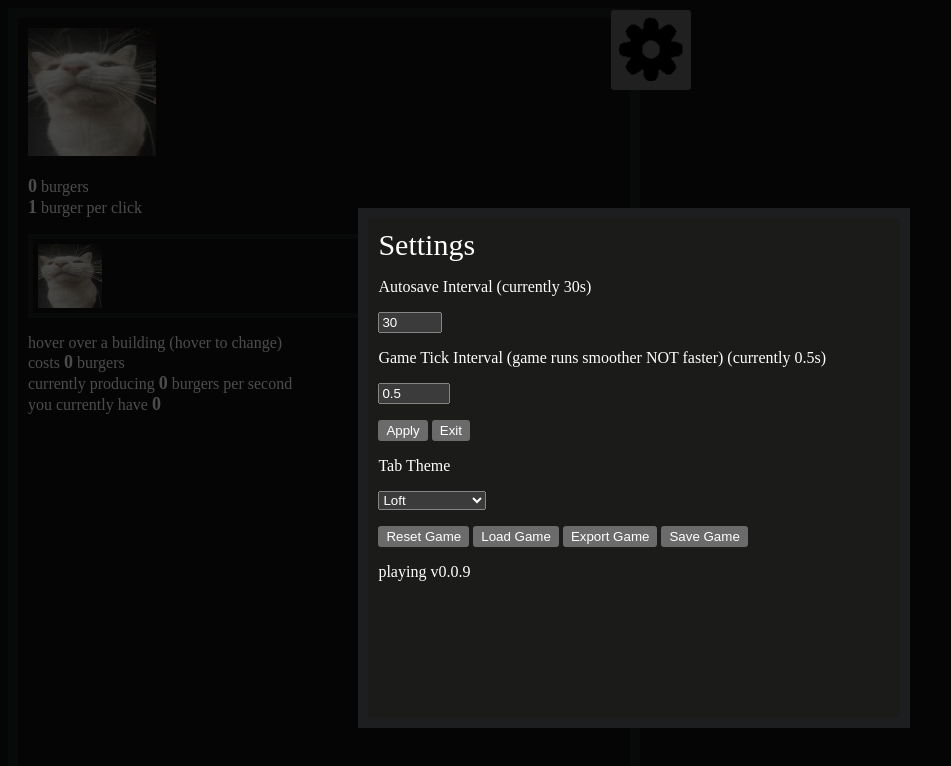
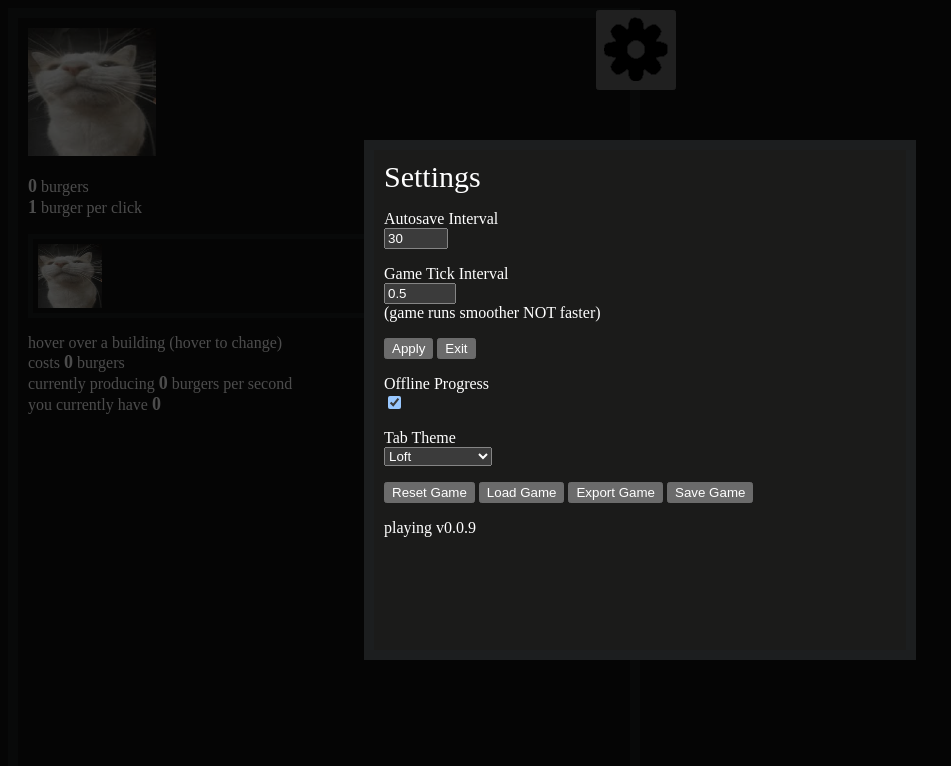
Before and after one commit to acompleteidiot/loft-clicker-2, a plain HTML site: page docs/index.html in a window 1280 px wide. Both pictures are taken after a click on the button 650 px from the left and 50 px from the top of the page. Shown: the whole page, without its empty margins (0-951 px from the left). Drawn offline with nearby package versions, Linux system fonts and the light colour scheme.

Commit message:
offline progress also some styling changes

```diff
--- a/docs/index.html
+++ b/docs/index.html
@@ -42,10 +42,19 @@
         </button>
       </div>
       <p>
-        <span id="burger" class="importantText">0</span> burger<span id="burgerCountPlural">s</span> <br />
-        <span id="burgerpClick" class="importantText">0</span> burger<span id="burgerPerClickPlural">s</span> per click
+        <span id="burger" class="importantText">0</span> burger<span
+          id="burgerCountPlural"
+          >s</span
+        >
+        <br />
+        <span id="burgerpClick" class="importantText">0</span> burger<span
+          id="burgerPerClickPlural"
+          >s</span
+        >
+        per click
         <span id="burgerPerSecond" style="display: none"
-          ><br /><span id="burgerPerSecNum" class="importantText">0</span> burger<span id="burgerPerSecPlural">s</span> per second</span
+          ><br /><span id="burgerPerSecNum" class="importantText">0</span>
+          burger<span id="burgerPerSecPlural">s</span> per second</span
         >
       </p>
       <div id="loftBuildings" class="scrollingBox">
@@ -62,7 +71,7 @@
           onclick="buyBuilding(1, 3)"
           class="imgButton scroll-item"
           onmouseenter="hoverBuilding(1, 3)"
-          style="display:none"
+          style="display: none"
         >
           <img src="img/loftCookIcon.png?raw=true" />
         </button>
@@ -71,7 +80,12 @@
         <p>
           <span>hover over a building</span> (hover to change) <br />
           costs <b><span class="importantText">0</span></b> burgers <br />
-          currently producing <b><span class="importantText">0</span></b> burger<span id="burgerHoverPlural">s</span> per second <br />
+          currently producing
+          <b><span class="importantText">0</span></b> burger<span
+            id="burgerHoverPlural"
+            >s</span
+          >
+          per second <br />
           you currently have <b><span class="importantText">0</span></b>
         </p>
       </div>
@@ -137,30 +151,52 @@
     <div id="settingsContent">
       <h style="font-size: 30px">Settings</h>
       <br />
-      <p>
-        Autosave Interval (currently
-        <span id="currentAutosaveInterval">30</span>s)
-      </p>
-      <input type="number" id="autosaveIntervalInput" value="30" min="1" max="180">
-      <p>
-        Game Tick Interval (game runs smoother NOT faster) (currently
-        <span id="currentUpdateInterval">0.5</span>s)
-      </p>
-      <input type="number" id="updateIntervalInput" value="0.5" min="0.01" max="5" step="0.1">
+      <p></p>
+      <label>
+        Autosave Interval <br />
+        <input
+          type="number"
+          id="autosaveIntervalInput"
+          value="30"
+          min="1"
+          max="180"
+        />
+      </label>
+      <p></p>
+      <label>
+        Game Tick Interval <br />
+        <input
+          type="number"
+          id="updateIntervalInput"
+          value="0.5"
+          min="0.01"
+          max="5"
+          step="0.1"
+        />
+        <br />
+        (game runs smoother NOT faster)
+      </label>
       <p></p>
       <div position="fixed; left: 0; bottom: 0">
         <button id="applySettings" onclick="applySettings()">Apply</button>
         <button onclick="settings()">Exit</button>
       </div>
       <p></p>
-      <p>Tab Theme</p>
-      <select name="Tab Theme" id="settingsTabThemeSelect">
-        <option value="loft">Loft</option>
-        <option value="woft" style="display:none;">Woft</option>
-        <option value="announcer" style="display:none;">Announcersoft</option>
-        <option value="soft" style="display:none;">Soft</option>
-        <option value="bird" style="display:none;">Daily Bird</option>
-      </select>
+      <label>
+        Offline Progress <br />
+        <input type="checkbox" id="offlineProgressCheckbox" />
+      </label>
+      <p></p>
+      <label
+        >Tab Theme <br>
+        <select name="Tab Theme" id="settingsTabThemeSelect">
+          <option value="loft">Loft</option>
+          <option value="woft" style="display: none">Woft</option>
+          <option value="announcer" style="display: none">Announcersoft</option>
+          <option value="soft" style="display: none">Soft</option>
+          <option value="bird" style="display: none">Daily Bird</option>
+        </select>
+      </label>
       <p></p>
       <button id="resetButton" onclick="resetButton()">Reset Game</button>
       <button id="loadButton" onclick="loadFromString()">Load Game</button>
--- a/docs/scripts/script.js
+++ b/docs/scripts/script.js
@@ -26,6 +26,7 @@ function reset() {
       autosave: true,
       autosaveInterval: new Decimal(30),
       updateInterval: new Decimal(0.5),
+      offlineProgress: true,
     },
     Buildings: {
       loftPet: {
@@ -60,6 +61,7 @@ function reset() {
     woftPower: new Decimal(1),
     woftUnlock: false,
     unlockedBuildings: ["loftPet"],
+    timeSaved: Date.now(),
   };
 }
 
@@ -77,6 +79,7 @@ function resetButton() {
 }
 
 function save() {
+  game.timeSaved = Date.now();
   localStorage.setItem("loftclickersave", JSON.stringify(game));
 }
 
@@ -93,6 +96,15 @@ function load() {
     game.Settings.updateInterval;
   document.getElementById("autosaveIntervalInput").value =
     game.Settings.autosaveInterval;
+  document.getElementById("offlineProgressCheckbox").checked =
+    game.Settings.offlineProgress;
+  if (game.Settings.offlineProgress && game.timeSaved) {
+    const balancedTime =
+      (Date.now() - game.timeSaved) * game.Settings.updateInterval;
+    if (balancedTime > 0) {
+      updateCurrency(balancedTime);
+    }
+  }
 }
 
 function loadFromString() {
@@ -190,8 +202,8 @@ function woftPowerCalc() {
   return production.mul(productionMult).pow(productionExp);
 }
 
-function updateCurrency() {
-  timescale = 1 / game.Settings.updateInterval;
+function updateCurrency(timePerUpdate) {
+  timescale = 1 / timePerUpdate;
 
   // increase loft stuff
 
@@ -280,11 +292,16 @@ function updateVisual() {
     document.getElementById("burgerPerSecPlural").style.display = "none";
   }
 
-  if (game.Buildings.loftPet.owned.gte(10) && !game.unlockedBuildings.includes("loftChef")) {
-    game.unlockedBuildings.push("loftChef")
+  if (
+    game.Buildings.loftPet.owned.gte(10) &&
+    !game.unlockedBuildings.includes("loftChef")
+  ) {
+    game.unlockedBuildings.push("loftChef");
   }
 
-  const loftBuildings = document.getElementById("loftBuildings").getElementsByTagName("button")
+  const loftBuildings = document
+    .getElementById("loftBuildings")
+    .getElementsByTagName("button");
   for (let option = 0; option < loftBuildings.length; option++) {
     if (game.unlockedBuildings.includes(loftBuildings[option].id)) {
       loftBuildings[option].style.display = "block";
@@ -331,14 +348,6 @@ function updateVisual() {
   }
 
   // settings
-  if (document.getElementById("settingsContainer").style.display === "block") {
-    document.getElementById("currentAutosaveInterval").textContent = Number(
-      game.Settings.autosaveInterval,
-    ).toLocaleString();
-    document.getElementById("currentUpdateInterval").textContent = Number(
-      game.Settings.updateInterval,
-    ).toLocaleString();
-  }
   if (
     game.burger.gte(1000) &&
     !game.Visual.unlockedTabThemes.includes("soft")
@@ -370,7 +379,7 @@ function updateVisual() {
 }
 
 function updateLarge() {
-  updateCurrency();
+  updateCurrency(game.Settings.updateInterval);
   updateVisual();
 }
 
@@ -496,3 +505,11 @@ themeSelect.addEventListener("change", (event) => {
   document.title = titleKeyMapHeaderStyle[selectedValue];
   game.Visual.currentTabTheme = selectedValue;
 });
+
+document
+  .getElementById("offlineProgressCheckbox")
+  .addEventListener("change", (event) => {
+    game.Settings.offlineProgress = document.getElementById(
+      "offlineProgressCheckbox",
+    ).checked;
+  });
--- a/docs/style.css
+++ b/docs/style.css
@@ -41,15 +41,15 @@ Retrieved 2026-09-04, License - CC BY-SA 3.0
 */
 
 #settingsContainer {
-    position: absolute;
-    top: 50%;
-    left: 50%;
-    margin-top: -15%;
-    margin-left: -22%;
+    position: fixed;
+    inset: 0;
+    margin: auto;
+
     width: 40vw;
     height: 60vh;
     background-color: #1b1b1a;
 }
+
 
 .scrollingBox {
   overflow-x: auto;
@@ -80,7 +80,7 @@ Retrieved 2026-09-04, License - CC BY-SA 3.0
   top: 10px;
   width: 80px;
   height: 80px;
-  left: 47.7%;
+  left: calc(50% - 44px);
 }
 
 #containerContainer {
```
